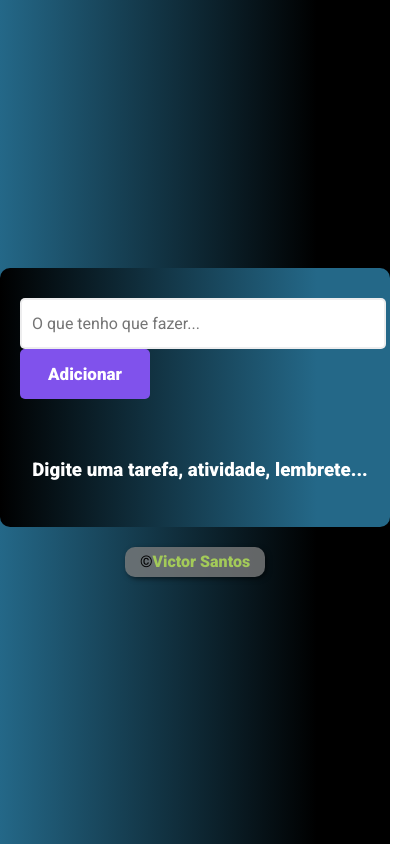
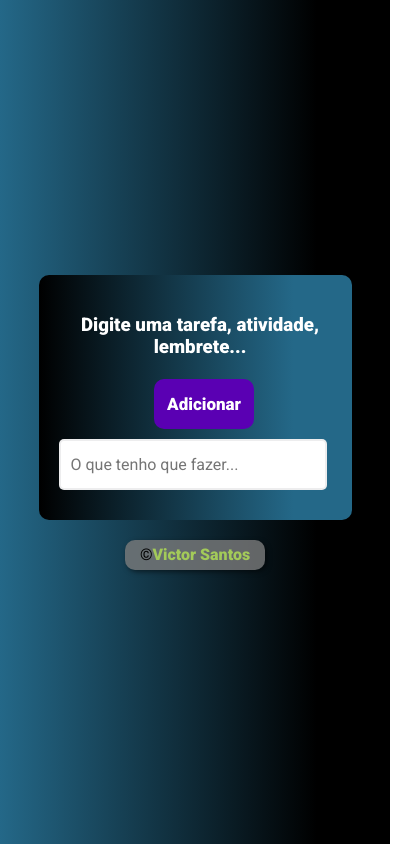
Before and after one commit to victorSmenezes/primeiro-projeto-react, a React (Vite) app: page / in a window 390 px wide. Shown: the whole page, 411 px wide, since content can reach past the window. Built offline with nearby package versions, Linux system fonts and the light colour scheme.

Commit message:
Ajuste final - Responsividade

```diff
--- a/src/styles.js
+++ b/src/styles.js
@@ -14,6 +14,10 @@ export const Container = styled.div`
     ul{
         margin-top: 40px;
         padding-left: 10px;
+
+        @media screen and (max-width:500px){
+        margin-top: 5px;
+    }
     }
 `
 
@@ -23,10 +27,11 @@ export const ToDoList = styled.div`
     border-radius: 10px;
 
     @media screen and (max-width: 500px){
-        width: 350px;
-    }@media screen and (max-width: 500px){
-        width: 350px;
+        width: 70%;
+        display: flex;
+        flex-direction: column-reverse;
     }
+
 `
 
 export const Input = styled.input`
@@ -39,11 +44,14 @@ export const Input = styled.input`
     width: 390px;
 
     @media screen and (max-width: 500px){
-        width: 350px;
+        width: auto;
+        margin-right: 5px;
+        display: flex;
+        flex-direction: column;
     }
 `
 export const Button = styled.button`
-    background: #8052EC;
+    background: #5a00b3;
     border-radius: 5px;
     font-weight: 900;
     font-size: 17px;
@@ -56,10 +64,19 @@ export const Button = styled.button`
 
     &:hover{
         opacity: .9;
+        color: #A8AFAF;
     }
 
     &:active{
-        opacity: .7;
+        opacity: .6;
+    }
+
+    @media screen and (max-width: 460px){
+        width: 100px;
+        position: relative;
+        left: 35%;
+        border-radius: 10px;
+        margin-bottom: 10px;
     }
 `
 
@@ -80,7 +97,10 @@ export const ListItem = styled.div`
     }
 
     @media screen and (max-width: 500px){
-        width: 250px;
+        width: auto;
+        font-size: 14px;
+        height: 70px;
+        margin-top: 10px;
     }
 `
 export const NoTask = styled.h3`
@@ -88,6 +108,12 @@ export const NoTask = styled.h3`
     margin-bottom: 1px;
     text-align: center;
     color: #FFFFFF;
+
+    @media screen and (max-width:500px){
+        padding-top: 2px;
+        margin-bottom: 5px;
+        margin-top: 2px;
+    }
 `
 
 export const Trash = styled(FcEmptyTrash)`
```
